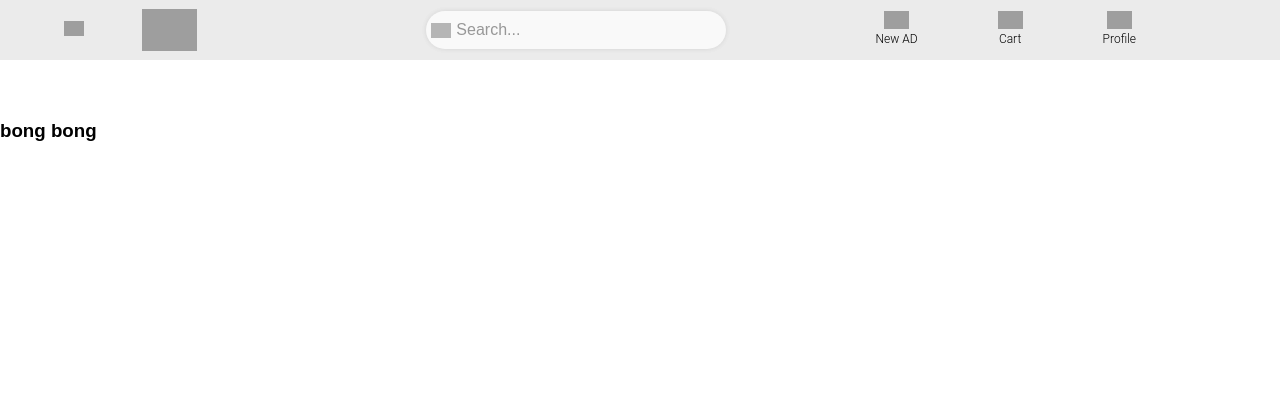
After one commit to lucyscript/WebprojectDat310, a Flask app: page /new_product in a window 1280 px wide. The commit adds this page. Shown: the top 420 px of the page. Run offline with Flask 3, Linux system fonts and the light colour scheme; grey boxes are pictures that could not be loaded.

Commit message:
new-product side laget

```diff
--- a/HTML/templates/base.html
+++ b/HTML/templates/base.html
@@ -25,7 +25,7 @@
           </form>
         </li>
         <li>
-          <a href="product">
+          <a href="{{ url_for('new_product') }}">
             <img src="https://cdn3.iconfinder.com/data/icons/general-icons-set-2/32/add-512.png" width="25px">
             <span>New AD</span>
           </a>
--- /dev/null
+++ b/HTML/templates/new_product.html
@@ -0,0 +1,9 @@
+{% extends 'base.html' %}
+
+{% block title %}
+    New product
+{% endblock %}
+
+{% block content %}
+    <h3> bong bong </h3>
+{% endblock %}
--- a/app.py
+++ b/app.py
@@ -200,6 +200,23 @@ def product(product_id):
 
     return render_template('product.html', item=item, images=images)
 
+@app.route('/new_product', methods=['GET', 'POST'])
+def new_product():
+    if request.method == 'POST':
+        conn = get_conn()
+        cursor = conn.cursor()
+
+        title = request.form['title']
+        description = request.form['description']
+        price = request.form['price']
+        stock = request.form['stock']
+
+        cursor.execute('INSERT INTO items (title, description, price, stock) VALUES (?, ?, ?, ?)', (title, description, price, stock))
+        conn.commit()
+
+        return redirect(url_for('index'))
+    else:
+        return render_template('new_product.html')
 
 if __name__ == '__main__':
     app.run(debug=True)
```
